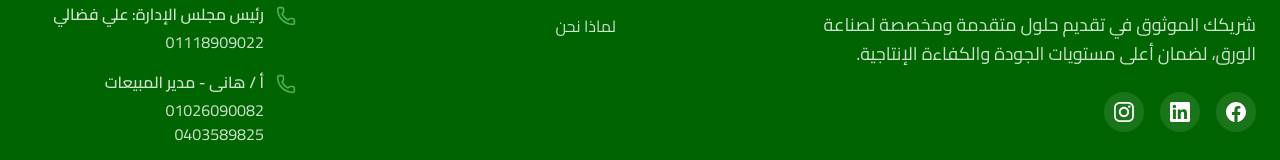
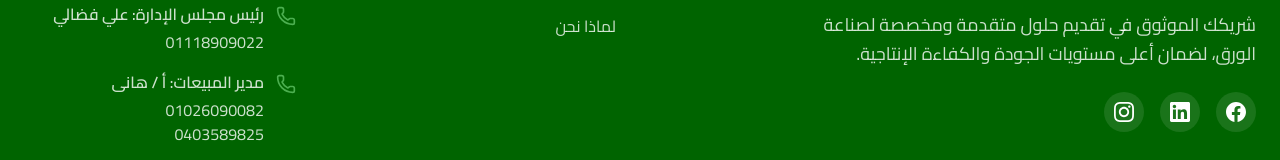
Before and after one commit to hlaahmed28/green-paper, a React (Vite) app: page / in a window 1280 px wide. Shown: the part 6047-6207 px from the top of the page. Built offline with nearby package versions, Linux system fonts and the light colour scheme.

Commit message:
Align sales manager title formatting with chairman

```diff
--- a/src/i18n.ts
+++ b/src/i18n.ts
@@ -91,7 +91,7 @@ export const translations = {
       location: 'الغربية - مركز طنطا - ميت حبيش البحرية',
       chairman: 'رئيس مجلس الإدارة: علي فضالي',
       chairman_phone: '01118909022',
-      sales_manager: 'أ / هانى - مدير المبيعات',
+      sales_manager: 'مدير المبيعات: أ / هانى',
       phone1: '01026090082',
       phone2: '0403589825',
       rights: 'جرين بيبر للصناعات الورقية. جميع الحقوق محفوظة.',
@@ -191,7 +191,7 @@ export const translations = {
       location: 'Gharbia - Tanta Center - Mit Habish Al Baharia',
       chairman: 'Chairman: Ali Fadaly',
       chairman_phone: '01118909022',
-      sales_manager: 'Mr. Hany - Sales Manager',
+      sales_manager: 'Sales Manager: Mr. Hany',
       phone1: '01026090082',
       phone2: '0403589825',
       rights: 'Green Paper. All rights reserved.',
```
